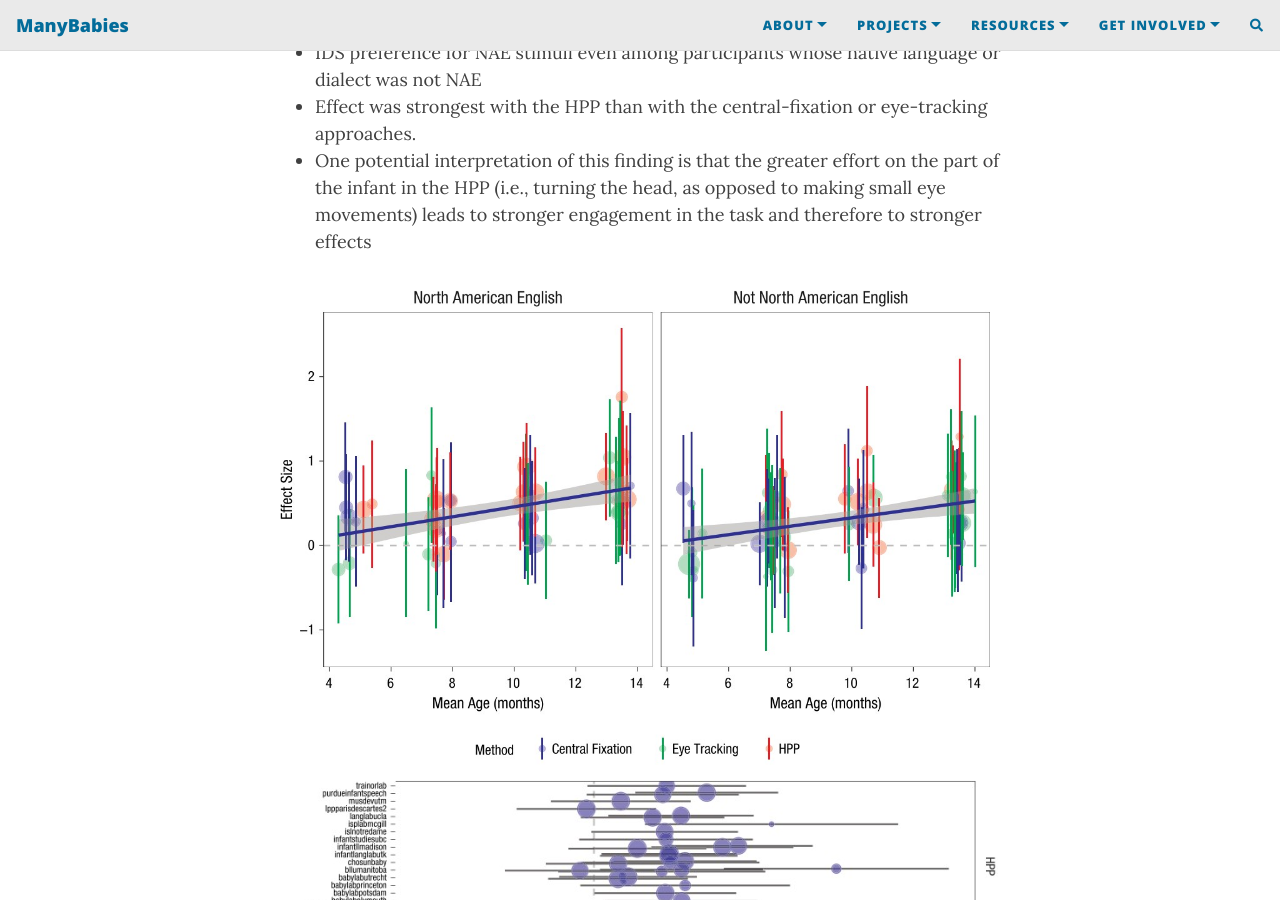
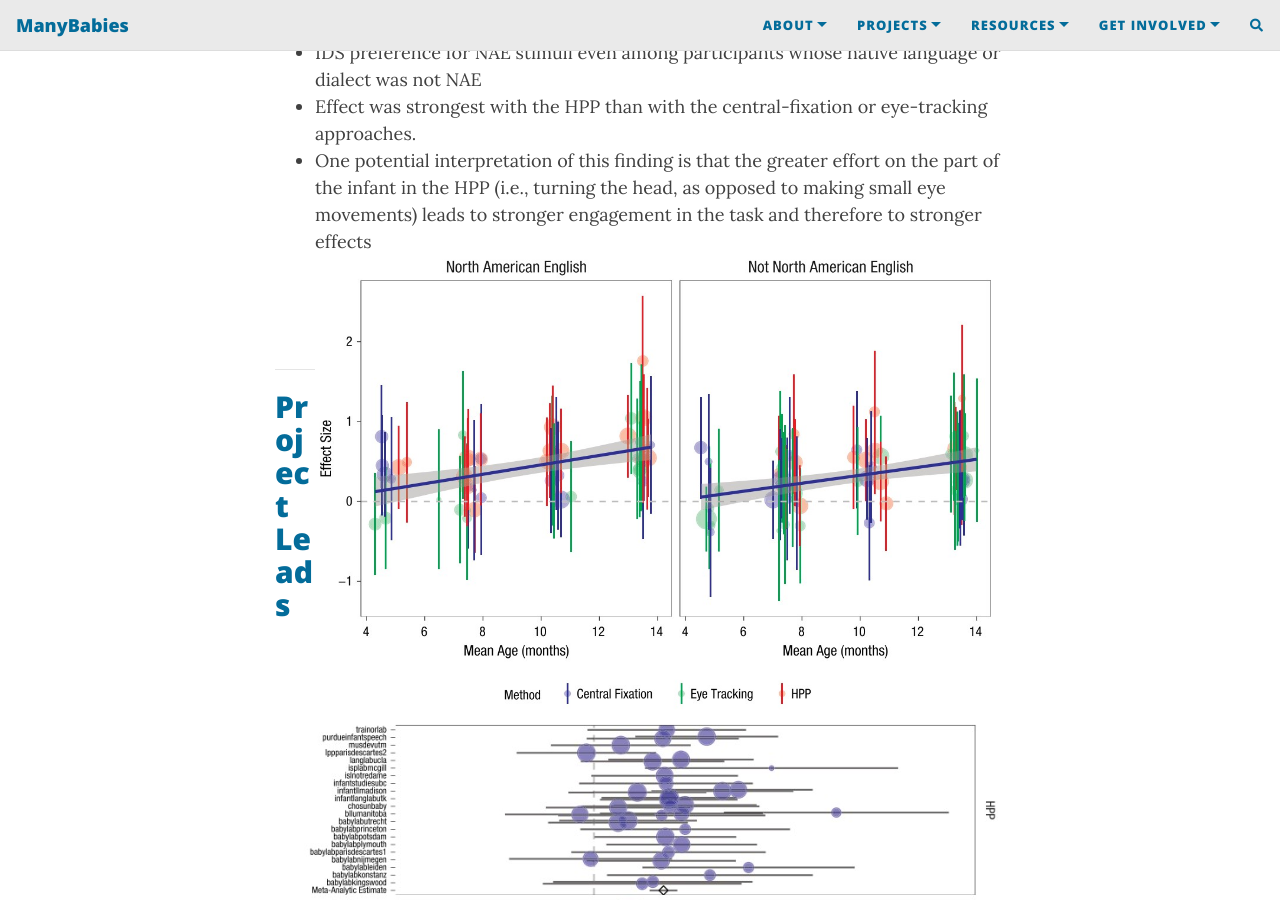
Before and after one commit to manybabies/manybabies.github.io, a Jekyll site: the page built from MB1.md, in a window 1280 px wide and 900 px high, scrolled down 1381 px. Built offline with Jekyll 4.4.1, drawn with Linux system fonts in a browser that asks for light colours; nearby versions of some CDN libraries; comment, search, counter and statistics services are not loaded.

Commit message:
Update MB1.md

```diff
--- a/MB1.md
+++ b/MB1.md
@@ -25,13 +25,11 @@
 * *149 authors on* <a href="https://doi.org/10.1177/2515245919900809" target="_blank"><b>AMPPS</b> <i>publication</i></a>
 * *Project data, analysis code, and materials available on <a href="https://osf.io/gf7vh" target="_blank">OSF</a>*
 
-
 In the first **ManyBabies** project, we replicated a robust finding from developmental literature: **infants’ preference for infant-directed speech (IDS) over adult-directed speech (ADS)**. IDS is characterized by a higher pitch, greater pitch excursions, and shorter utterances when compared to ADS. Exposure to IDS has been shown to improve word segmentation and word learning. We asked if infants have a preference for IDS, and how this preference varies across age, native language background, and method.
 
 <img style="float: right;" src="/assets/img/ILL.photoshot.baby.in.booth.jpeg">
 
 Sixty-nine labs from 16 countries participated and collected data from 2,329 infants (range: 3-15 months old). We focused on three primary methods for assessing infants’ interest: single-screen central fixation, eye tracking, and the head-turn preference procedure (HPP).
-
 
 
 ## Results
@@ -40,21 +38,21 @@
 * IDS preference for NAE stimuli even among participants whose native language or dialect was not NAE
 * Effect was strongest with the HPP than with the central-fixation or eye-tracking approaches.
 * One potential interpretation of this finding is that the greater effort on the part of the infant in the HPP (i.e., turning the head, as opposed to making small eye movements) leads to stronger engagement in the task and therefore to stronger effects
-
 <img style="float: right;" src="/assets/img/mb1_plot2_lq_replace.jpg">
 <br>
 
 <img style="float: right;" src="/assets/img/mb1_plot1_lq_replace.jpg">
 <br>
+<br>
 
 ***
-### Project Leads
+## Project Leads
 * [Michael Frank](https://web.stanford.edu/~mcfrank/), *Stanford University, United States* [[email]](mailto:mcfrank@stanford.edu)
 * [Melanie Soderstrom](https://home.cc.umanitoba.ca/~soderstr/), *University of Manitoba, Canada* [[email]](mailto:M_Soderstrom@umanitoba.ca)
 
 
 ***
-### Links
+## Links
 * **Materials, Protocols, and Documentation**: [MB1-OSF](https://osf.io/re95x/)
 * **Walkthrough videos**: [Databrary](https://nyu.databrary.org/volume/896)
 * **Data and code**: [MB1-GitHub](https://github.com/manybabies/mb1-analysis-public)
@@ -63,7 +61,7 @@
 
 
 ***
-### Publications
+## Publications
 * Final manuscript: [PsyArXiv preprint](https://psyarxiv.com/s98ab), [*AMPPS* publication](https://doi.org/10.1177/2515245919900809)
 * "Lessons from MB1": [PsyArXiv preprint](https://psyarxiv.com/dmhk2/), [*Canadian Psychology* publication](https://doi.org/10.1037/cap0000216)
 
@@ -84,6 +82,6 @@
 * [**MB1-Demo: Analysis of supplemental demographic variables**]({{site.baseurl}}/MB1SA/)
 
 ***
-### MB1 Contributors
+## MB1 Contributors
 
 <iframe class="airtable-embed" src="https://airtable.com/embed/appRoqMKzcK3NsXt4/shrZ1jpu9RS9lf9jO?backgroundColor=blueDusty&viewControls=on" frameborder="0" onmousewheel="" width="100%" height="533" style="background: transparent; border: 1px solid #ccc;"></iframe>
```
